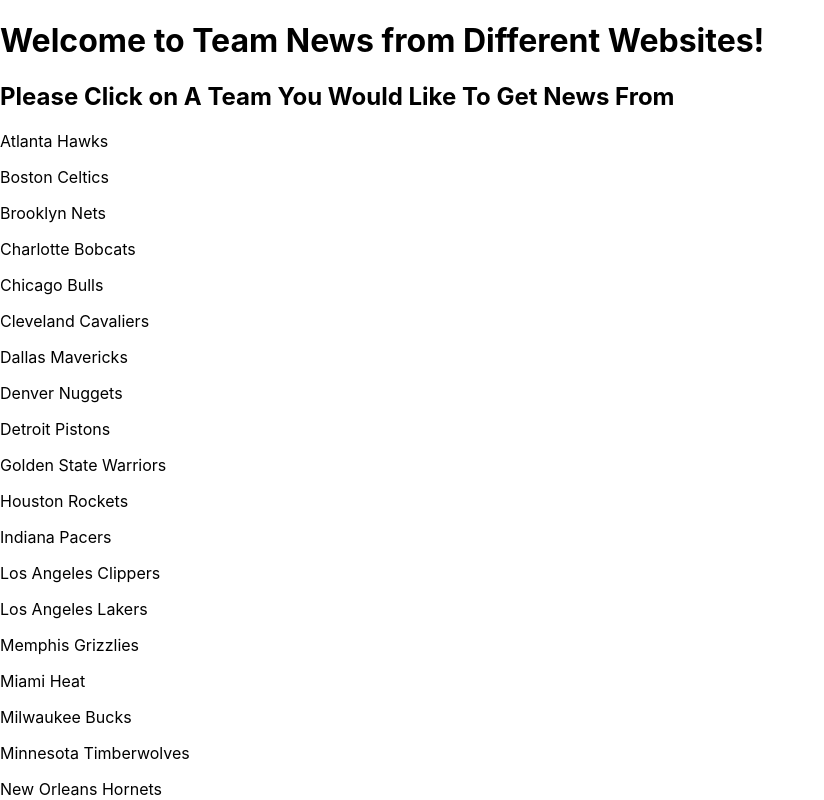
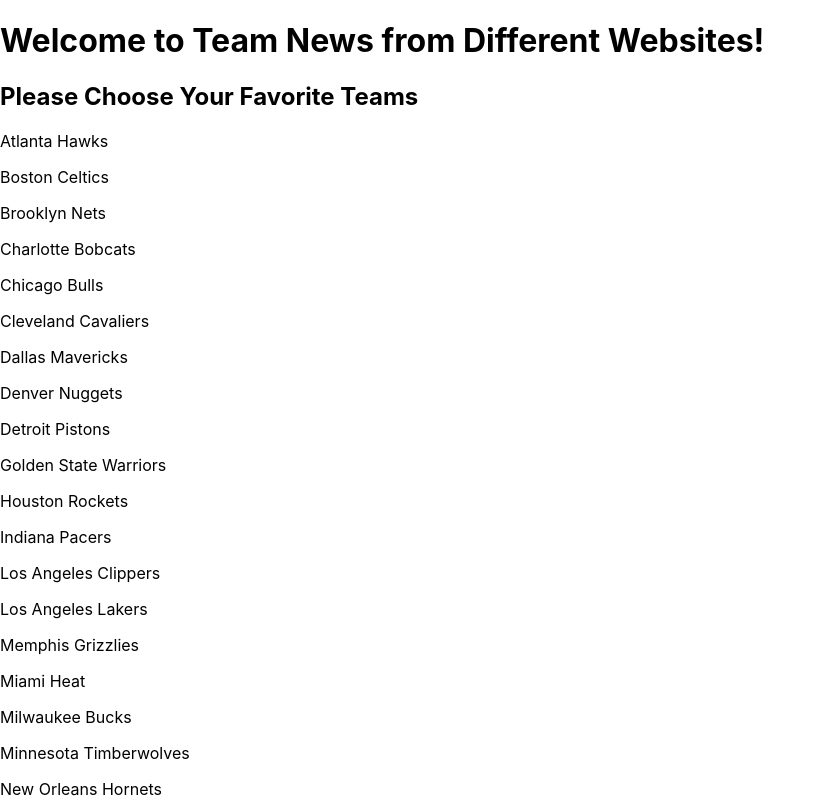
Before and after one commit to Jameslee1187/final-project-front-end, a React (Create React App) app in the folder final-front-end/: page / in a window 1280 px wide. Shown: the top 800 px of the page, without its empty margins (0-824 px from the left). Built offline with nearby package versions, Linux system fonts and the light colour scheme; no server answers.

Commit message:
added teams to a favorites array

```diff
--- a/final-front-end/src/App.js
+++ b/final-front-end/src/App.js
@@ -34,9 +34,10 @@
 
   }
   render() {
-    console.log(this.state.foxnews);
     return (
       <div className="App">
+      <h1>Welcome to Team News from Different Websites!</h1>
+
       <TeamContainer/>
       </div>
     );
--- /dev/null
+++ b/final-front-end/src/Components/NewsPage.js
@@ -0,0 +1,13 @@
+import React, { Component } from 'react';
+
+class NewsPage extends Component {
+
+  render() {
+    return (
+      <div></div>
+    );
+  }
+
+}
+
+export default NewsPage;
--- a/final-front-end/src/Containers/TeamContainer.js
+++ b/final-front-end/src/Containers/TeamContainer.js
@@ -1,20 +1,31 @@
 import React, { Component } from 'react';
-
+import NewsPage from '../Components/NewsPage'
 class TeamContainer extends Component {
 
   state={
-    teams: ["Atlanta Hawks", "Boston Celtics", "Brooklyn Nets", "Charlotte Bobcats", "Chicago Bulls", "Cleveland Cavaliers", "Dallas Mavericks", "Denver Nuggets", "Detroit Pistons", "Golden State Warriors", "Houston Rockets", "Indiana Pacers", "Los Angeles Clippers", "Los Angeles Lakers", "Memphis Grizzlies", "Miami Heat", "Milwaukee Bucks", "Minnesota Timberwolves", "New Orleans Hornets", "New York Knicks", "Oklahoma City Thunder", "Orlando Magic", "Philadelphia Sixers", "Phoenix Suns", "Portland Trail Blazers", "Sacramento Kings", "San Antonio Spurs", "Toronto Raptors", "Utah Jazz", "Washington Wizards"]
+    teams: ["Atlanta Hawks", "Boston Celtics", "Brooklyn Nets", "Charlotte Bobcats", "Chicago Bulls", "Cleveland Cavaliers", "Dallas Mavericks", "Denver Nuggets", "Detroit Pistons", "Golden State Warriors", "Houston Rockets", "Indiana Pacers", "Los Angeles Clippers", "Los Angeles Lakers", "Memphis Grizzlies", "Miami Heat", "Milwaukee Bucks", "Minnesota Timberwolves", "New Orleans Hornets", "New York Knicks", "Oklahoma City Thunder", "Orlando Magic", "Philadelphia Sixers", "Phoenix Suns", "Portland Trail Blazers", "Sacramento Kings", "San Antonio Spurs", "Toronto Raptors", "Utah Jazz", "Washington Wizards"],
+    favoriteTeams: []
+  }
+
+  favoriteClick=(favTeam)=>{
+    let newArr=[...this.state.favoriteTeams]
+    if(!newArr.includes(favTeam)){
+      newArr.push(favTeam)
+    }
+      this.setState({
+      favoriteTeams: newArr
+    },console.log(this.state.favoriteTeams))
   }
 
   render() {
     let teams = this.state.teams.map(team=>{
-      return <p>{team}</p>
+      return <p onClick={()=> this.favoriteClick(team)}>{team}</p>
     })
     return (
       <div>
-      <h1>Welcome to Team News from Different Websites!</h1>
-      <h2>Please Click on A Team You Would Like To Get News From</h2>
-      {teams}
+          <h2>Please Choose Your Favorite Teams</h2>
+            {teams}
+            <NewsPage/>
       </div>
     );
   }
```
